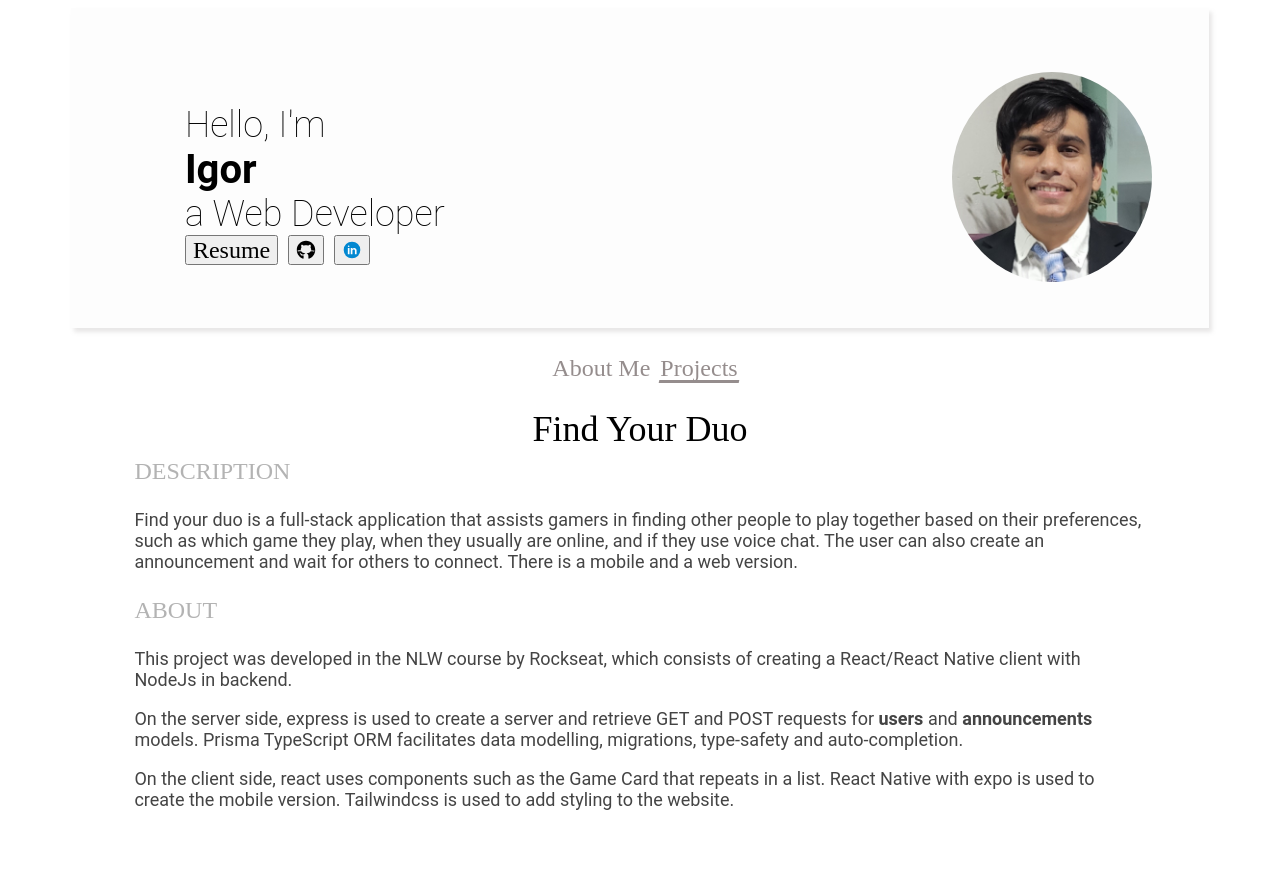
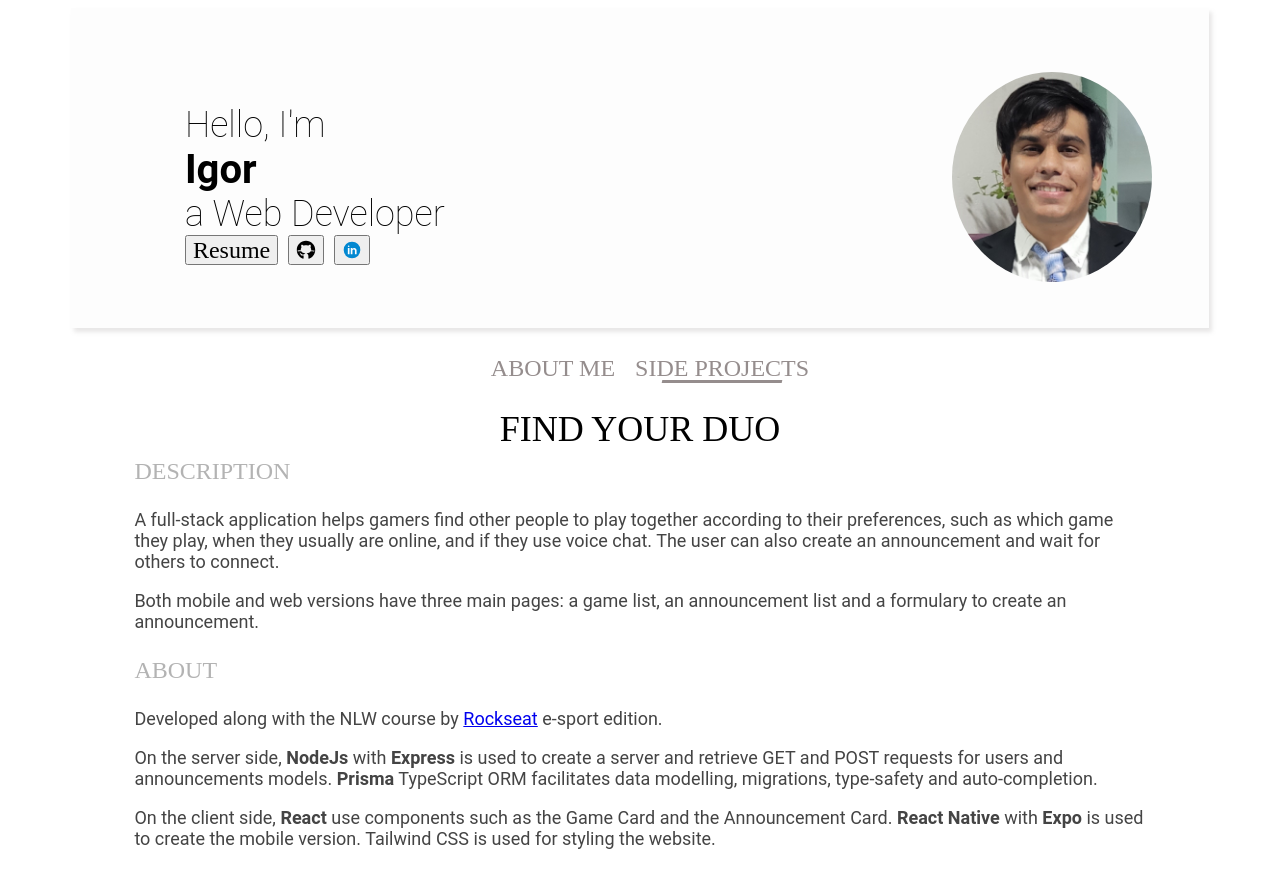
Before and after one commit to Igor-Lira/Igor-Lira, a Vue app: page /projects/find-your-duo in a window 1280 px wide. Shown: the top 888 px of the page. Built offline with nearby package versions, Linux system fonts and the light colour scheme; grey boxes are pictures that could not be loaded.

Commit message:
update projects descriptions and some apply some styling

```diff
--- a/src/App.vue
+++ b/src/App.vue
@@ -10,8 +10,8 @@ watch(() => router, () => isProjectActive.value = router.currentRoute.value.path
   <div class="page-content">
     <PresentationCard class="page-item" />
     <div class="links">
-      <router-link to="/about-me" class="link-item"> About Me</router-link>
-      <router-link to="/projects" class="link-item" :class="[isProjectActive ? 'router-link-active': '']"> Projects
+      <router-link to="/about-me" class="link-item"> ABOUT ME </router-link>
+      <router-link to="/projects" class="link-item" :class="[isProjectActive ? 'router-link-active': '']"> SIDE PROJECTS
       </router-link>
     </div>
     <router-view></router-view>
@@ -58,7 +58,7 @@ export default {
 .link-item {
   position: relative;
   margin-top: 20px;
-  margin-left: 10px;
+  margin-left: 20px;
 }
 
 .router-link-active::before {
@@ -66,7 +66,7 @@ export default {
   position: absolute;
   left: 50%;
   bottom: 5px;
-  width: 80px;
+  width: 120px;
   height: 3px;
   transform: skew(-12deg) translateX(-50%);
   background: #958d8d;
--- a/src/components/FindYourDuo.vue
+++ b/src/components/FindYourDuo.vue
@@ -4,37 +4,35 @@ import ProjectPage from './ProjectPage.vue'
 
 <template>
     <ProjectPage>
-        <template #title>Find Your Duo</template>
+        <template #title> FIND YOUR DUO </template>
         <template #description>
             <p>
-                Find your duo is a full-stack application that assists gamers in finding other people to play together
-                based
-                on their preferences, such as which game they play, when they usually are online, and if they use voice
-                chat.
-                The
-                user can also create an announcement and wait for others to connect. There is a mobile and a web
-                version.
+                A full-stack application helps gamers find other people to play together according to their preferences,
+                such as which game they play, when they usually are online, and if they use voice chat. The user can
+                also create an announcement and wait for others to connect.
             </p>
-
+            <p>
+                Both mobile and web versions have three main pages: a game list, an announcement list and a formulary to
+                create an announcement.
+            </p>
         </template>
         <template #about>
             <p>
-                This project was developed in the NLW course by Rockseat, which consists of creating a React/React
-                Native
-                client with NodeJs in backend.
+                Developed along with the NLW course by <a href="https://lp.rocketseat.com.br/nlw"> Rockseat</a> e-sport
+                edition.
             </p>
 
             <p>
-                On the server side, express is used to create a server and retrieve GET and POST requests for
-                <b> users </b> and <b> announcements</b> models. Prisma TypeScript ORM facilitates data
+                On the server side, <b>NodeJs</b> with <b>Express</b> is used to create a server and retrieve GET and
+                POST requests for
+                users and announcements models. <b>Prisma</b> TypeScript ORM facilitates data
                 modelling, migrations,
                 type-safety and auto-completion.
             </p>
 
             <p>
-                On the client side, react uses components such as the Game Card that repeats in a list. React
-                Native
-                with expo is used to create the mobile version. Tailwindcss is used to add styling to the website.
+                On the client side, <b>React</b> use components such as the Game Card and the Announcement Card.
+                <b>React Native</b> with <b>Expo</b> is used to create the mobile version. Tailwind CSS is used for styling the website.
             </p>
         </template>
         <template #video>
--- a/src/components/MarvelWorld.vue
+++ b/src/components/MarvelWorld.vue
@@ -4,28 +4,36 @@ import ProjectPage from './ProjectPage.vue'
 
 <template>
   <ProjectPage>
-    <template #title>Marvel World</template>
+    <template #title> MARVEL WORLD </template>
     <template #description>
-      Marvel world is a Single Page Application that fetches data from the Marvel
-      public API and intuitively displays its
-      content. The user can search for a hero and discover its history and in which comics they appear. Digging further,
-      the user can access the comic details, such as the synopsis, price, and other heroes appearing in the comic.
+      <p>
+        A Single Page Application that fetches data from the <a href="https://developer.marvel.com/"> Marvel public
+          API</a> and intuitively displays its contents.
+        The user can search for a hero and discover its history and in which comics they appear. Digging further,
+        the user can access the comic details, such as the the synopsis, price, and other heroes appearing in the comic.
+      </p>
 
-      I used VueJs since it is one of the powerful frameworks to use components to create modern SPA. The most evident
-      component is the card that will handle the hero's information with its name, image, and history.
-
-      You can fork to create more features since Marvel's API has a lot of information that may be interesting to add!
     </template>
     <template #about>
-      This was my first side project. I was motivated to use front-end technologies to build an exciting website.
-      Connecting a website to an API is one of the best ways to start. I decided to use Marvel API because it is free
-      and
-      easy to use. It is also fantastic to discover new heroes, isn't it?
+      <p>
+        I used <b>VueJs</b> since it is one of the powerful frameworks to use components to create modern SPA. The most
+        evident
+        component is the card that will handle the hero's information (name, image and description).
+      </p>
+      <p>
+        This was my first side project. I was motivated to use front-end technologies to build an exciting website.
+        Connecting a website to an API is one of the best ways to start. I decided to use Marvel API because it is free
+        and
+        easy to use. It is also fantastic to discover new heroes, isn't it?
+      </p>
 
-      I learned how to connect a front-end with a back-end using a RestFul API. Also, I used components that empower the
-      front-end development workflow since less repetitive code is needed to display a list, for instance. One of my
-      concerns was to create a minimum responsive layout, so I developed using a mobile device layout to check if the
-      accessibility was good enough.
+      <p>
+        One of my
+        concerns was to create a minimum <b>responsive layout</b>, so I developed using a mobile device layout to check
+        the
+        accessibility.
+      </p>
+
     </template>
     <template #video>
       <iframe width="560" height="315" src="https://www.youtube.com/embed/Qua8Ec9aSlE" title="YouTube video player"
--- a/src/components/PresentationCard.vue
+++ b/src/components/PresentationCard.vue
@@ -1,6 +1,8 @@
 <script setup>
-import download_file from '../utils';
+function openCV() {
+  window.open('https://docs.google.com/viewer?url=https://igor-lira.github.io/Igor-Lira/CV_EN.pdf');
 
+}
 function openLinkedIn() {
   window.open('https://www.linkedin.com/in/igor-lira-passos-5b4aa5192/')
 }
@@ -16,7 +18,7 @@ function openGithub() {
       <div class="presentation-content-2">Igor</div>
       <div class="presentation-content-1">a Web Developer</div>
       <div class="buttons-container">
-        <button @click="download_file('./CV_EN.pdf')"> Resume </button>
+        <button @click="openCV"> Resume </button>
         <button @click="openGithub"> <img src="../../public/icon-github.svg" alt=""></button>
         <button @click="openLinkedIn"> <img src="../../public/icon-linkedin.svg" alt=""> </button>
       </div>
--- a/src/components/ProjectList.vue
+++ b/src/components/ProjectList.vue
@@ -11,17 +11,26 @@ function navigate(name) {
   <div class="project-list-container">
     <div class="project-card">
       <img src="../../public/post-your-ideas-banner.jpg" @click="navigate('post-your-ideas')" />
-      <div class="project-category"> FULL-STACK WEB </div>
+      <div class="project-info">
+        <div class="project-category"> FULL-STACK WEB </div>
+        <div class="project-date"> 2022 </div>
+      </div>
       <div class="project-title"> POST YOUR IDEAS </div>
     </div>
     <div class="project-card" @click="navigate('find-your-duo')">
       <img src="../../public/find-your-duo-banner.png" />
-      <div class="project-category"> FULL-END WEB </div>
+      <div class="project-info">
+        <div class="project-category"> FULL-STACK WEB / MOBILE </div>
+        <div class="project-date"> 2022 </div>
+      </div>
       <div class="project-title"> FIND YOUR YOU </div>
     </div>
     <div class="project-card" @click="navigate('marvel')">
       <img src="../../public/marvel-banner.jpg" />
-      <div class="project-category"> FRONT-END WEB </div>
+      <div class="project-info">
+        <div class="project-category"> FRONT-END WEB </div>
+        <div class="project-date"> 2021 </div>
+      </div>
       <div class="project-title"> MARVEL WORLD </div>
     </div>
   </div>
@@ -49,11 +58,13 @@ function navigate(name) {
 
 .project-card>img {
   height: 200px;
-  width: 100%;
+  width: 300px;
   border-radius: 31px 31px 0px 0px;
 }
 
-.project-category {
+.project-category,
+.project-date {
+  margin-right: 20px;
   margin-left: 14px;
   margin-top: 11px;
   font-family: 'Roboto';
@@ -67,6 +78,7 @@ function navigate(name) {
 .project-title {
   margin-left: 14px;
   margin-top: 11px;
+  margin-bottom: 10px;
   font-family: 'Roboto';
   font-style: normal;
   font-weight: 700;
@@ -74,4 +86,10 @@ function navigate(name) {
   line-height: 16px;
   color: #333333;
 }
+
+.project-info {
+  display: flex;
+  justify-content: space-between;
+  align-items: center;
+}
 </style>
```
